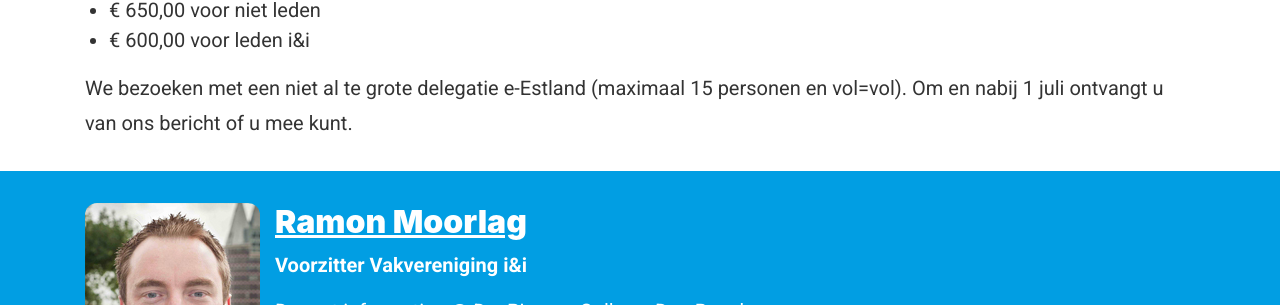
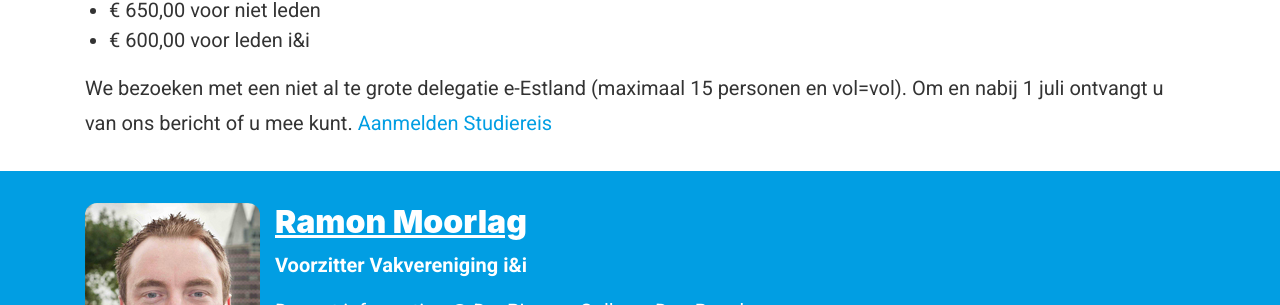
Before and after one commit to ieni/website, a Jekyll site: the page built from _posts/2018-06-21-studiereis-Tallinn.md, in a window 1280 px wide. Shown: the part 1069-1374 px from the top of the page. Built offline with Jekyll 4.4.1, drawn with Linux system fonts in a browser that asks for light colours.

Commit message:
Update 2018-06-21-studiereis-Tallinn.md

```diff
--- a/_posts/2018-06-21-studiereis-Tallinn.md
+++ b/_posts/2018-06-21-studiereis-Tallinn.md
@@ -31,4 +31,4 @@ De kosten voor de studiereis bedragen inclusief de vlucht:
 - € 600,00 voor leden i&i
 
 We bezoeken met een niet al te grote delegatie e-Estland (maximaal 15 personen en vol=vol).
-Om en nabij 1 juli ontvangt u van ons bericht of u mee kunt.
+Om en nabij 1 juli ontvangt u van ons bericht of u mee kunt. [Aanmelden Studiereis](https://ieni.us6.list-manage.com/track/click?u=6e90e656d80766b29da172e5b&id=30ea329819&e=56b206655d)
```
